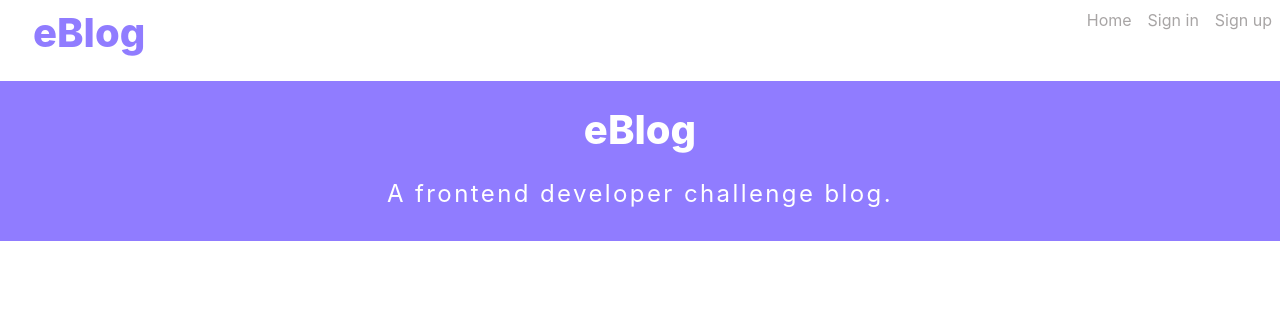
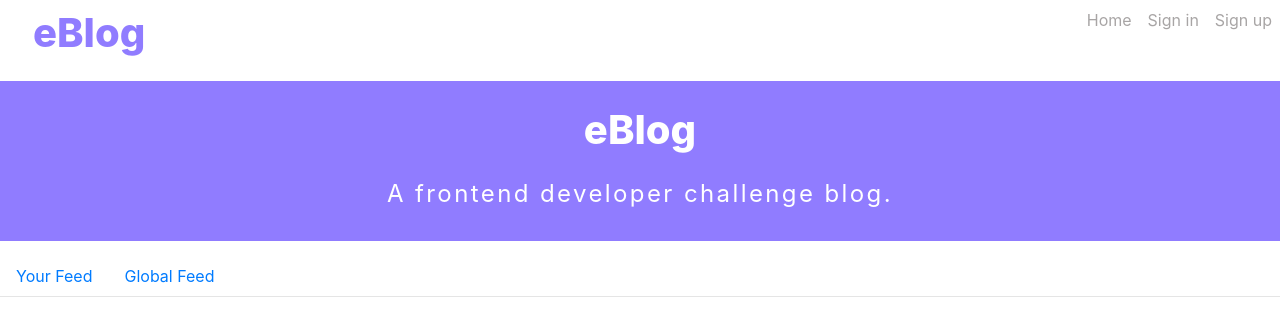
Before and after one commit to amakomitchell/eblog-app, an Angular app: page / in a window 1280 px wide. Shown: the top 336 px of the page. Built offline with nearby package versions, Linux system fonts and the light colour scheme; sample sign-in values are in the browser's storage.

Commit message:
create article component

```diff
--- a/src/app/app-routing.module.ts
+++ b/src/app/app-routing.module.ts
@@ -1,6 +1,6 @@
 import { NgModule } from '@angular/core';
 import { Routes, RouterModule } from '@angular/router';
-import { HomeComponent } from './components/home/home.component';
+import { HomeComponent } from './home/home.component';
 import { LoginComponent } from './auth/login/login.component';
 import { RegisterComponent } from './auth/register/register.component';
 import { AuthGuard } from './core/interceptors';
--- a/src/app/app.module.ts
+++ b/src/app/app.module.ts
@@ -9,11 +9,12 @@ import { fakeBackendProvider } from './core/interceptors';
 import { AppRoutingModule } from './app-routing.module';
 import { JwtInterceptor, ErrorInterceptor } from './core/interceptors';
 import { AppComponent } from './app.component';
-import { HomeComponent } from './components/home/home.component';
+import { HomeComponent } from './home/home.component';
 import { NavbarComponent } from './shared/navbar/navbar.component';
 import { RegisterComponent } from './auth/register/register.component';
 import { LoginComponent } from './auth/login/login.component';
 import { AlertComponent } from './shared/alert/alert.component';
+import { ArticleComponent } from './article/article.component';
 
 @NgModule({
   declarations: [
@@ -22,7 +23,8 @@ import { AlertComponent } from './shared/alert/alert.component';
     NavbarComponent,
     RegisterComponent,
     LoginComponent,
-    AlertComponent
+    AlertComponent,
+    ArticleComponent
   ],
   imports: [
     BrowserModule,
--- /dev/null
+++ b/src/app/article/article.component.css
@@ -0,0 +1,3 @@
+hr {
+    margin-top: auto;
+}
--- /dev/null
+++ b/src/app/article/article.component.html
@@ -0,0 +1,16 @@
+<div class="article-cont vw-100">
+    <div class="article-header">
+        <ul class="nav">
+            <li class="nav-item">
+                <a class="nav-link" href="#">Your Feed</a>
+            </li>
+            <li class="nav-item">
+                <a class="nav-link active" href="#">Global Feed</a>
+            </li>
+        </ul>
+        <hr />
+    </div>
+    <div class="article-body">
+
+    </div>
+</div>
--- /dev/null
+++ b/src/app/article/article.component.ts
@@ -0,0 +1,15 @@
+import { Component, OnInit } from '@angular/core';
+
+@Component({
+  selector: 'app-article',
+  templateUrl: './article.component.html',
+  styleUrls: ['./article.component.css']
+})
+export class ArticleComponent implements OnInit {
+
+  constructor() { }
+
+  ngOnInit() {
+  }
+
+}
--- a/src/app/components/home/home.component.css
+++ b/src/app/home/home.component.css
@@ -28,3 +28,11 @@
     letter-spacing: 0.1em;
     margin-top: 25px;
 }
+
+.article-container {
+    display:  flex;
+    margin-top: 15px;
+    width: 100vw;
+    height: 80vh;
+    /* background-color: red; */
+}
--- a/src/app/components/home/home.component.html
+++ b/src/app/home/home.component.html
@@ -3,4 +3,7 @@
         <div class="sub-header-text">eBlog</div>
         <div class="desc-text">A frontend developer challenge blog.</div>
     </div>
+    <div class="article-container">
+        <app-article></app-article>
+    </div>
 </div>
```
Also changed, not shown: src/app/core/services/article.service.ts (added, +10 -0 lines), src/app/home/home.component.ts (renamed from src/app/components/home/home.component.ts), 2 other files (tests, documents, lock files or other folders).
